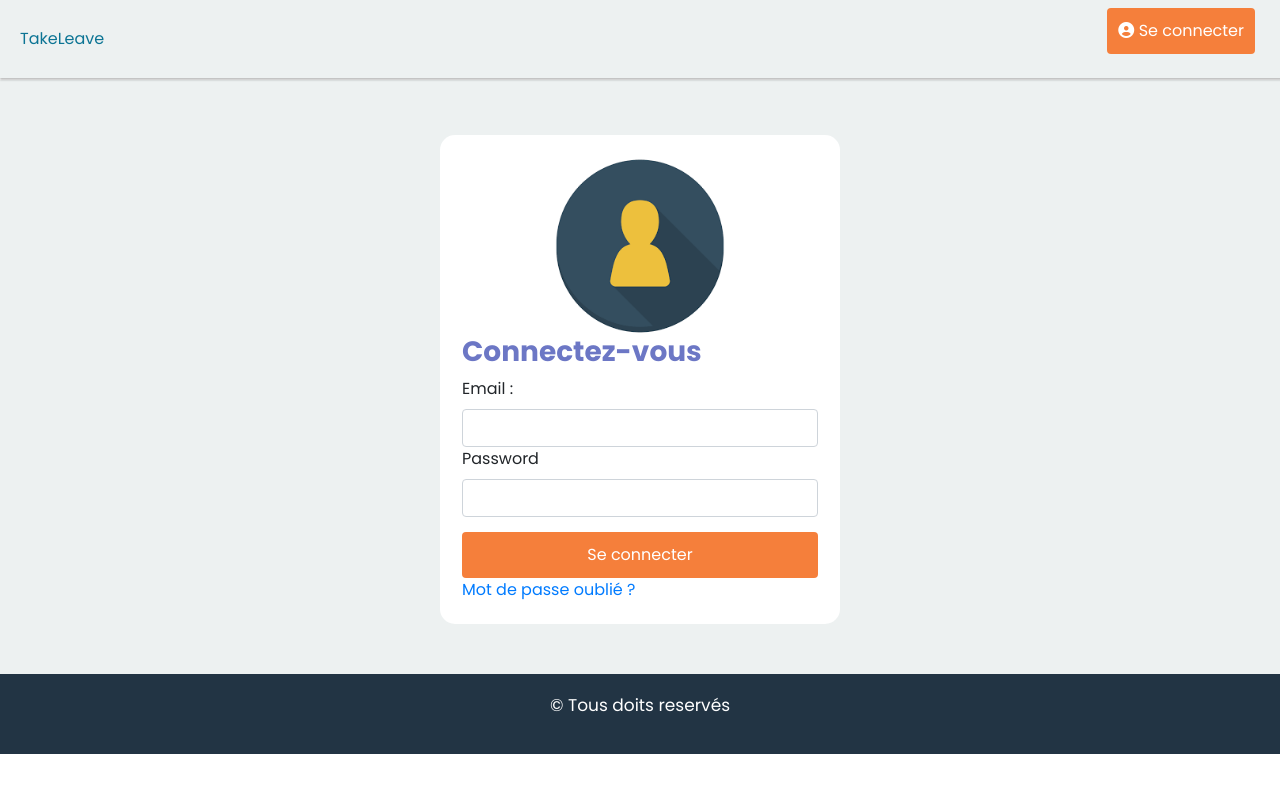
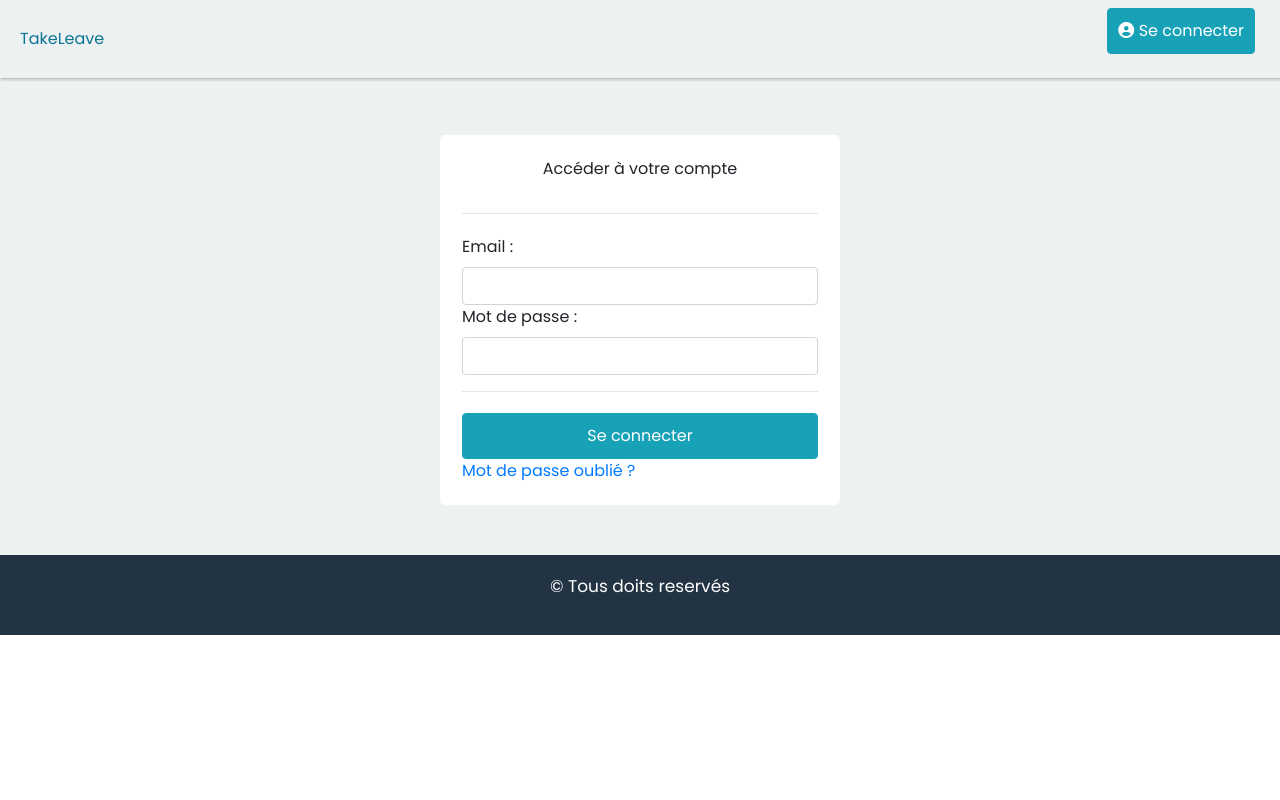
Before and after one commit to Henriprogrammmeurweb/codeSourceMemoireEsis2023, a Django app: page /account/login in a window 1280 px wide. Run offline with Django 4.2, Linux system fonts and the light colour scheme; some libraries are stand-ins or nearby versions.

Commit message:
Mise en jour du style du formulaire de connexion, demande de congé, changer congé, changer mot de passe

```diff
--- a/AppAccount/templates/index/index.html
+++ b/AppAccount/templates/index/index.html
@@ -40,15 +40,11 @@
         margin-left: 8px;
     }
     .description .texte-description a{
-        background-color: rgb(245, 127, 59);
         padding: 10px;
         color: white;
         text-decoration: none;
 
 
-    }
-    .description .texte-description a:hover{
-        background-color: rgb(108 119 197);
     }
 
     .titre-fonctionnement {
@@ -142,7 +138,7 @@
             <p>Sans beacoup des peines demander votre Congé et obtenez rapidement votre Réponse</p>
             <p>Après avoir demander votre congé n'hésitez pas de consulter votre Boite Mail 📩</p>
             <p>Vous serez alerté une fois que votre demande de Congé est traitée 📄</p>
-            <div class="link"><a href="{% url 'loginUser' %}" class="btn"> Demander rapidement</a></div>
+            <div class="link"><a href="{% url 'loginUser' %}" class="btn btn-info"> Demander rapidement</a></div>
         </div>
     </div>
     <div class="fonctionContact">
--- a/AppAccount/templates/login/login.html
+++ b/AppAccount/templates/login/login.html
@@ -20,35 +20,28 @@
         margin-bottom: 50px;
         padding: 22px;
         background-color: white;
-        border-radius: 15px;
+        border-radius: 5px;
         width: 400px;
         display: flex;
         justify-content: center;
         align-items: center;
         flex-direction: column;
     }
-    .content .contenu .bienvenue{
-        width: 50%;
-    }
-    .content .contenu .bienvenue img{
-        width: 100%;
-    }
     .content .contenu form{
         width: 100%;
     }
-    .content .contenu form h3{
-        font-weight: bold;
-        color: rgb(108 119 197);
+    .content .contenu .connexion{
+        display: flex;
+        justify-content: center;
+        align-items: center;
+        flex-direction: column;
     }
     .content .contenu form button{
         margin-top: 15px;
-        background-color: rgb(245, 127, 59);
         color: white;
         padding: 10px;
     }
-    .content .contenu form button:hover{
-        background-color: rgb(108 119 197);
-    }
+
 
 
     /*Media*/
@@ -61,11 +54,11 @@
 
 <div class="content">
     <div class="contenu">
-        <div class="bienvenue">
-            <img src="{% static 'img/user.png' %}" alt="">
+        <div class="connexion">
+            <p>Accéder à votre compte</p>
         </div>
-        <form action="" method="post" novalidate>
-            <h3>Connectez-vous</h3>
+        <hr style="width: 100%;height: 5px;">
+        <form action="" method="post">
             {% for message in messages %}
             <div class="alert alert-danger" role="alert">
               <p>{{message}}</p>
@@ -77,12 +70,13 @@
               <p style="color: red;">veuillez renseigner ce champs</p>
             {% endfor %}
             {{form.email}}
-            <label for="password">Password</label>
+            <label for="password">Mot de passe :</label>
             {% for error in form.password.errors %}
             <p style="color: red;">veuillez renseigner ce champs</p>
             {% endfor %}
             {{form.password}}
-            <button type="submit" class="btn btn-block">Se connecter</button>
+            <hr style="width: 100%;height: 5px;">
+            <button type="submit" class="btn btn-info btn-block">Se connecter</button>
             <a href="">Mot de passe oublié ?</a>
         </form>
     </div>
--- a/AppAccount/templates/password/passwordchange.html
+++ b/AppAccount/templates/password/passwordchange.html
@@ -49,7 +49,7 @@
             <p style="color: red;">{{error}}</p>
           {% endfor %}
             {{form.new_password2}}
-            <button type="submit" class="btn btn-danger btn-block">Valider le changement</button>
+            <button type="submit" class="btn btn-info btn-block">Valider le changement</button>
             <button type="reset" class="btn btn-dark btn-block">Recommencer</button>
         </form>
     </div>
--- a/AppConge/templates/approbation/approuveRejetConge.html
+++ b/AppConge/templates/approbation/approuveRejetConge.html
@@ -35,7 +35,7 @@
         <form action="" method="post" novalidate>
             {% csrf_token %}
             {{form}}
-            <button type="submit" class="btn btn-danger btn-block">Répondre</button>
+            <button type="submit" class="btn btn-info btn-block">Répondre</button>
             <button type="reset" class="btn btn-dark btn-block">Recommencer</button>
         </form>
     </div>
--- a/AppConge/templates/conge/changeConge.html
+++ b/AppConge/templates/conge/changeConge.html
@@ -5,7 +5,7 @@
         display: flex;
         justify-content: center;
         align-items: center;
-        background-color: rgb(64, 77, 85);
+        background-color: rgb(237, 241, 241);
         margin-top: 134px;
     }
     .content .contenu{
@@ -35,7 +35,7 @@
         <form action="" method="post" novalidate>
             {% csrf_token %}
             {{form}}
-            <button type="submit" class="btn btn-danger btn-block">Enregistrer</button>
+            <button type="submit" class="btn btn-info btn-block">Valider les Modifications</button>
             <a href="{% url 'CongeUser' %}"class="btn btn-dark btn-block">Ne pas modifier</a>
         </form>
     </div>
--- a/AppConge/urls.py
+++ b/AppConge/urls.py
@@ -5,20 +5,20 @@ from .import views
 urlpatterns=[
     path('conge-user', views.CongeUser, name="CongeUser"),
     path('ajout-conge', views.ajoutConge, name="ajoutConge"),
-    path('detail/<str:id>/Conge', views.detailConge,name="detailConge"),
-    path('modif/<str:id>/Conge', views.modifConge, name="modifConge"),
-    path('supp/<str:id>/Conge', views.suppConge, name='suppConge'),
-    path('congeAttente', views.congeAttente, name='congeAttente'),
-    path('approuveRejetConge', views.approuveRejetConge, name="approuveRejetConge"),
-    path('confirmRetourConge', views.confirmRetourConge,name="confirmRetourConge"),
-    path('congeApprouve', views.congeApprouve, name="congeApprouve"),
-    path('congeRejet', views.congeRejet, name="congeRejet"),
-    path('congeEncours', views.congeEncours, name='congeEncours'),
-    path('congeAttenteUser', views.congeAttenteUser, name="congeAttenteUser"),
-    path('listeApprobationRejet', views.listeApprobationRejet, name="listeApprobationRejet"),
-    path('modifApprobation/<str:id>/Rejet', views.modifApprobationRejet, name='modifApprobationRejet'),
-    path('supp/<str:id>/Demande', views.suppDemande, name="suppDemande"),
-    path('detail/<str:id>/Demande', views.detailDemande, name="detailDemande"),
-    path('consulterCongeEncours', views.consulterCongeEncours, name="consulterCongeEncours"),
-    path('sendEmail', views.sendEmail, name='sendEmail')
+    path('detail/<str:id>/conge', views.detailConge,name="detailConge"),
+    path('modif/<str:id>/conge', views.modifConge, name="modifConge"),
+    path('supp/<str:id>/csonge', views.suppConge, name='suppConge'),
+    path('conge-attente', views.congeAttente, name='congeAttente'),
+    path('approuve-rejet-conge', views.approuveRejetConge, name="approuveRejetConge"),
+    path('confirm-retour-conge', views.confirmRetourConge,name="confirmRetourConge"),
+    path('conge-approuve', views.congeApprouve, name="congeApprouve"),
+    path('conge-rejet', views.congeRejet, name="congeRejet"),
+    path('conge-encours', views.congeEncours, name='congeEncours'),
+    path('conge-attente-user', views.congeAttenteUser, name="congeAttenteUser"),
+    path('liste-approbation-rejet', views.listeApprobationRejet, name="listeApprobationRejet"),
+    path('modif-approbation/<str:id>/rejet', views.modifApprobationRejet, name='modifApprobationRejet'),
+    path('supp/<str:id>/demande', views.suppDemande, name="suppDemande"),
+    path('detail/<str:id>/demande', views.detailDemande, name="detailDemande"),
+    path('consulter-conge-encours', views.consulterCongeEncours, name="consulterCongeEncours"),
+    path('send-email', views.sendEmail, name='sendEmail')
 ]
--- a/AppConge/views.py
+++ b/AppConge/views.py
@@ -256,6 +256,8 @@ def detailDemande(request,id):
     return render(request, "approbation/detailDemande.html", {"get_id":get_id})
 
 
+@login_required
+@permission_required("AppConge.view_demande", raise_exception=True)
 def consulterCongeEncours(request):
     liste_object=models.Demande.objects.exclude(approbation=False).exclude(id__in=models.Retour.objects.filter().values_list("demande__id",flat=True))
     context={
@@ -266,7 +268,8 @@ def consulterCongeEncours(request):
 
 
 
-
+@login_required
+@permission_required("AppConge.view_demande", raise_exception=True)
 def sendEmail(request):
     liste_demande=models.Demande.objects.exclude(date_fin__lt=datetime.date.today()).filter(approbation=True)
     liste_user=[]
--- a/requirements.txt
+++ b/requirements.txt
@@ -6,3 +6,4 @@ python-decouple==3.8
 sqlparse==0.4.4
 sweetify==2.3.1
 typing_extensions==4.7.1
+tzdata==2023.3
--- a/templates/navbar.html
+++ b/templates/navbar.html
@@ -36,16 +36,10 @@
         list-style: none;
     }
     header nav .menu li #login{
-        background-color: rgb(245, 127, 59);
         padding: 10px;
         color: white;
         text-decoration: none;
         margin-right: 25px;
-    }
-    header nav .menu li #login:hover{
-        color: white;
-        margin-left: 15px;
-        background-color: rgb(108 119 197);
     }
     header nav .menu li a{
         margin-right: 15px;
@@ -148,9 +142,9 @@
         <ul class="menu">
             {% if user.is_authenticated %}
             <li><a href="{% url 'changePassword' %}">Changer Mot de passe</a></li>
-            <li><a href="{% url 'logoutUser' %}" class="btn" id="login"><i class="fa fa-user-circle" aria-hidden="true"></i> Se Deconnecter</a></li>
+            <li><a href="{% url 'logoutUser' %}" class="btn btn-info" id="login"><i class="fa fa-user-circle" aria-hidden="true"></i> Se Deconnecter</a></li>
             {% else %}
-            <li><a href="{% url 'loginUser' %}" class="btn" id="login"> <i class="fa fa-user-circle" aria-hidden="true"></i> Se connecter</a></li>
+            <li><a href="{% url 'loginUser' %}" class="btn btn-info" id="login"> <i class="fa fa-user-circle" aria-hidden="true"></i> Se connecter</a></li>
             {% endif %}
         </ul>
     </nav>
```
Also changed, not shown: AppConge/templates/conge/ajoutConge.html (+4 -4 lines), static/img/logo.png (added).
